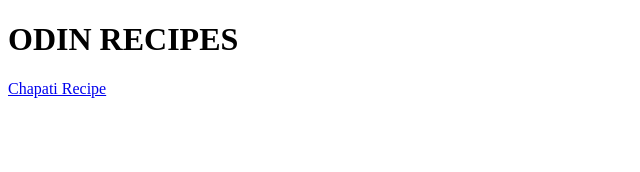
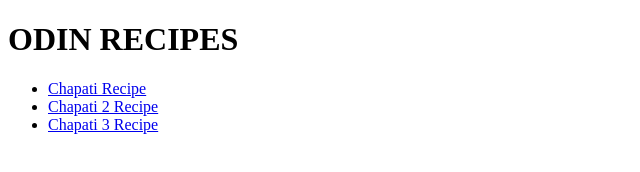
Before and after one commit to lilibethlangat/odin-recipes, a plain HTML site: page index.html in a window 1280 px wide. Shown: the whole page, without its empty margins (0-640 px from the left). Drawn offline with Linux system fonts and the light colour scheme.

Commit message:
Add links to the other pages

```diff
--- a/index.html
+++ b/index.html
@@ -6,6 +6,12 @@
     </head>
     <body>
         <h1>ODIN RECIPES</h1>
-        <a href="./recipes/chapati.html">Chapati Recipe</a>
+        <ul>
+            <li><a href="./recipes/chapati.html">Chapati Recipe</a></li>
+            <li><a href="./recipes/chapati2.html">Chapati 2 Recipe</a></li>
+            <li><a href ="./recipes/chapati3.html">Chapati 3 Recipe</a></li>
+
+        </ul>
+
     </body>
 </html>
```
